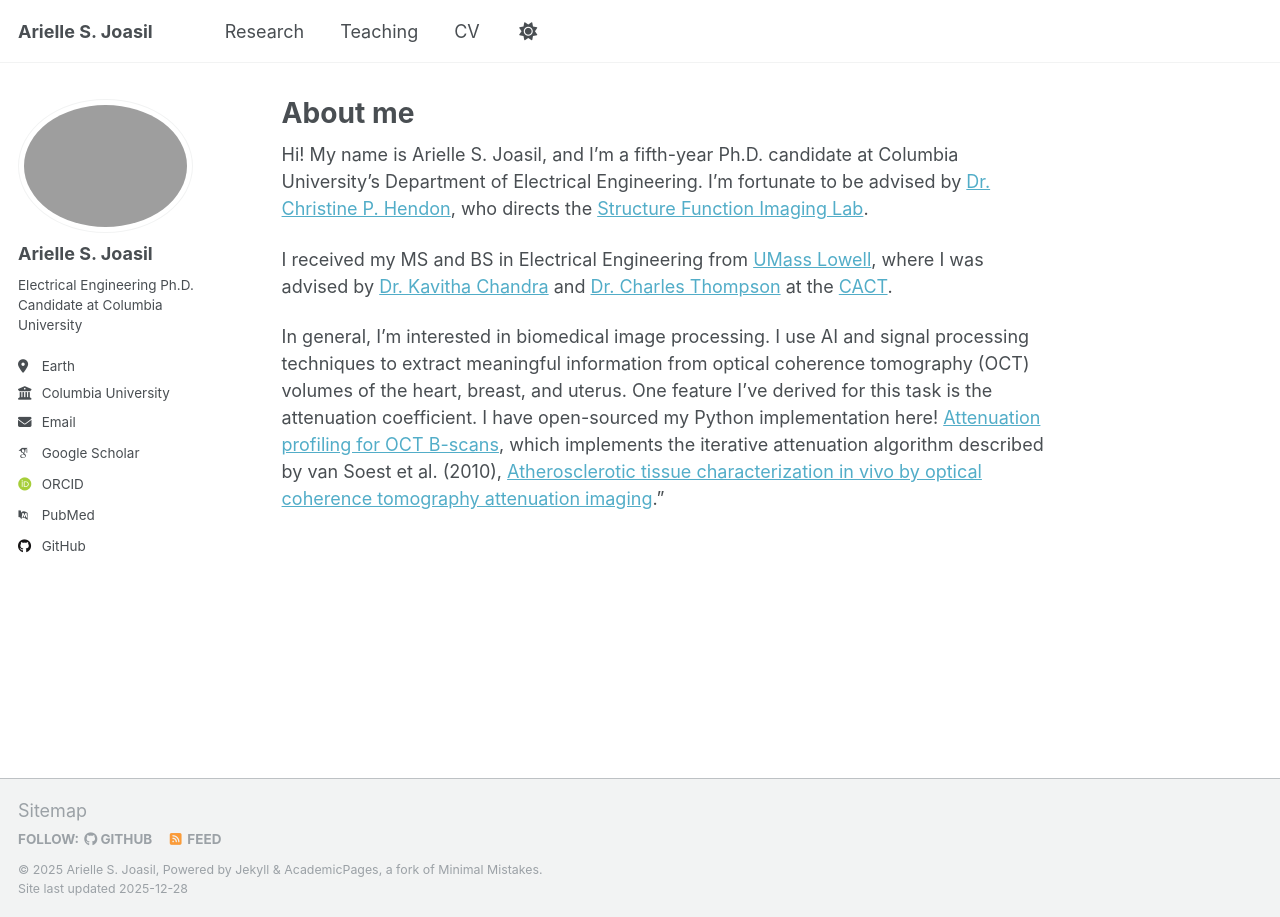
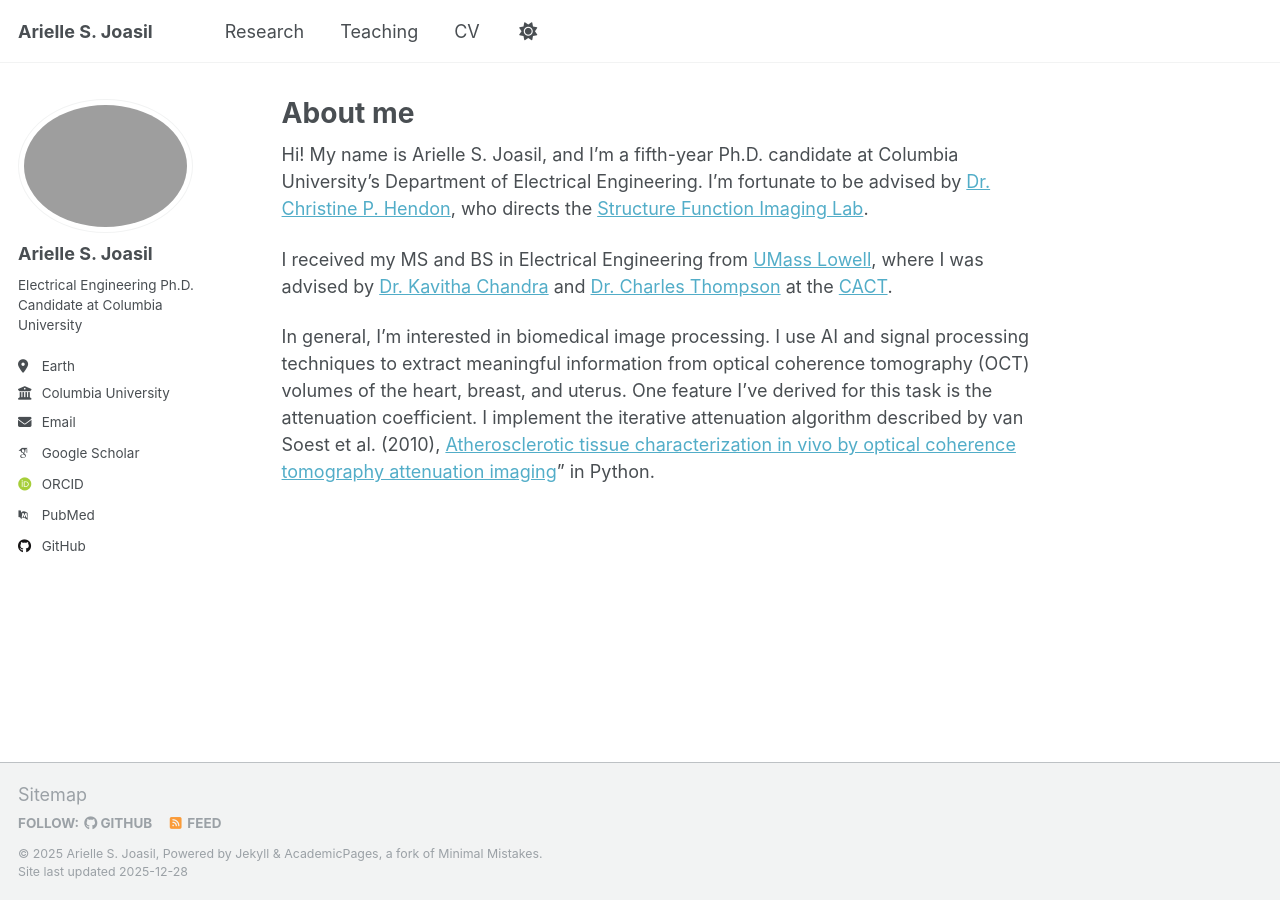
Before and after one commit to ari-jpg/ari-jpg.github.io, a Jekyll site: the page built from _pages/about.md, in a window 1280 px wide. Built offline with Jekyll 4.4.1, drawn with Linux system fonts in a browser that asks for light colours; some web fonts are replaced.

Commit message:
Update about.md

```diff
--- a/_pages/about.md
+++ b/_pages/about.md
@@ -11,4 +11,4 @@ Hi! My name is Arielle S. Joasil, and I'm a fifth-year Ph.D. candidate at Columb
 
 I received my MS and BS in Electrical Engineering from [UMass Lowell](https://www.uml.edu/engineering/electrical-computer/), where I was advised by [Dr. Kavitha Chandra](https://www.uml.edu/research/cact/people/chandra-kavitha.aspx) and [Dr. Charles Thompson](https://www.uml.edu/research/cact/people/thompson-charles.aspx) at the [CACT](https://www.uml.edu/research/cact/).
 
-In general, I'm interested in biomedical image processing. I use AI and signal processing techniques to extract meaningful information from optical coherence tomography (OCT) volumes of the heart, breast, and uterus. One feature I've derived for this task is the attenuation coefficient. I have open-sourced my Python implementation here! [Attenuation profiling for OCT B-scans](https://github.com/ari-jpg/oct-attenuation-profiling), which implements the iterative attenuation algorithm described by van Soest et al. (2010), [Atherosclerotic tissue characterization in vivo by optical coherence tomography attenuation imaging](https://doi.org/10.1117/1.3280271)."
+In general, I'm interested in biomedical image processing. I use AI and signal processing techniques to extract meaningful information from optical coherence tomography (OCT) volumes of the heart, breast, and uterus. One feature I've derived for this task is the attenuation coefficient. I implement the iterative attenuation algorithm described by van Soest et al. (2010), [Atherosclerotic tissue characterization in vivo by optical coherence tomography attenuation imaging](https://doi.org/10.1117/1.3280271)" in Python.
```
